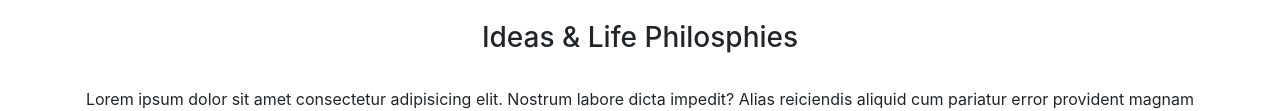
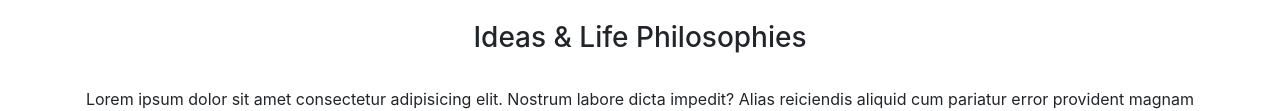
Before and after one commit to tewodros18/PsBootStrap, a plain HTML site: page About.html in a window 1280 px wide. Shown: the part 2301-2412 px from the top of the page. Drawn offline with nearby package versions, Linux system fonts and the light colour scheme.

Commit message:
minor imporvements

```diff
--- a/About.html
+++ b/About.html
@@ -113,7 +113,7 @@
     </div>
     <br>
     <div class="div container">
-        <h3 class="text-center">Ideas & Life Philosphies</h3>
+        <h3 class="text-center">Ideas & Life Philosophies</h3>
         <br>
         <p class="text-center">Lorem ipsum dolor sit amet consectetur adipisicing elit. Nostrum labore dicta impedit? Alias reiciendis aliquid cum pariatur error provident magnam quod,
             ullam modi ducimus minima nesciunt harum unde eaque id.</p>
```
Also changed, not shown: index.html (+8 -0 lines), portfolio.html (+2 -0 lines), Assets/css/Portfolio.css (line endings or trailing spaces).
